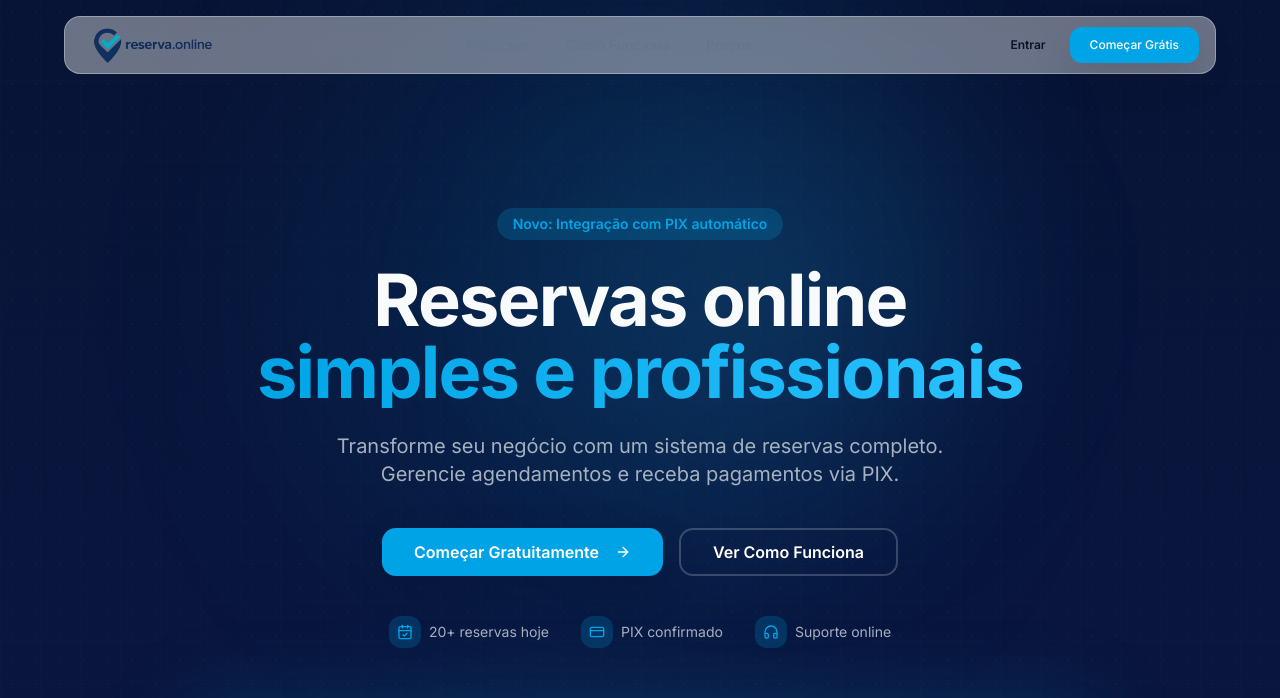
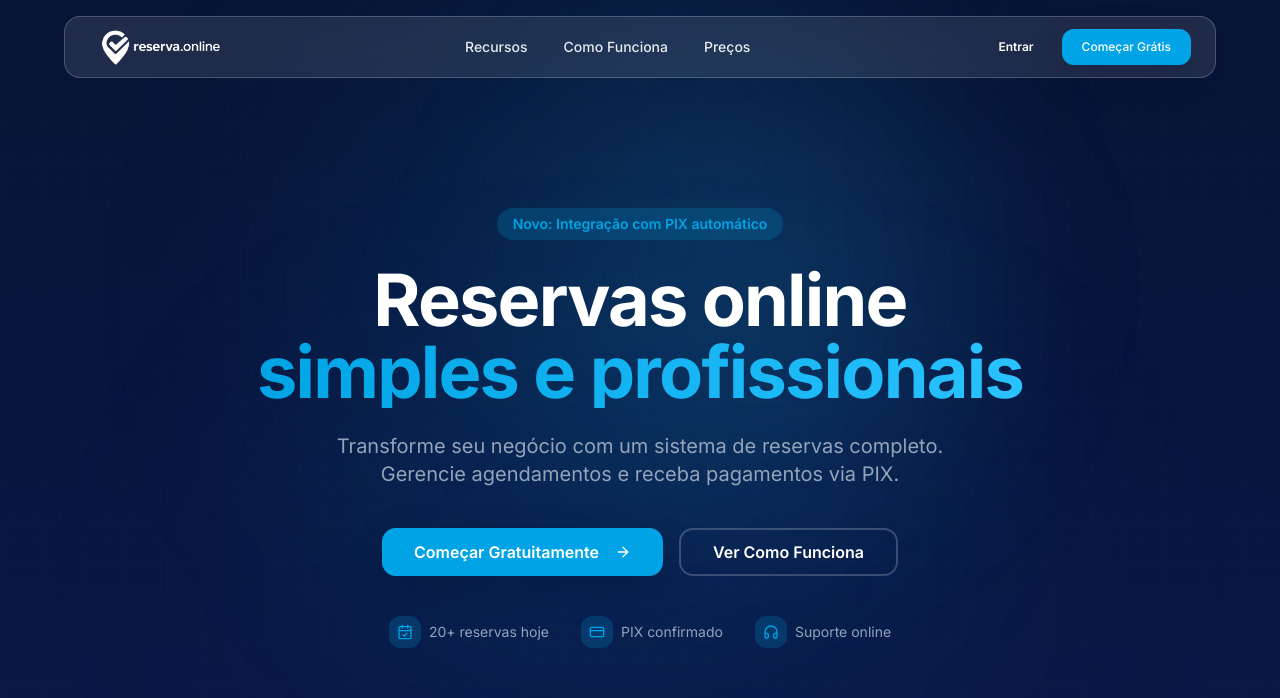
Before and after one commit to Joppe-Solutions/agenda-saas, a Next.js app in the folder frontend/: page / in a window 1280 px wide. Shown: the top 698 px of the page. Built offline with nearby package versions, Linux system fonts and the light colour scheme.

Commit message:
landing page update

```diff
--- a/frontend/components/landing/header.tsx
+++ b/frontend/components/landing/header.tsx
@@ -2,7 +2,7 @@
 
 import Link from "next/link";
 import { useState, useEffect } from "react";
-import { motion, AnimatePresence } from "framer-motion";
+import { motion } from "framer-motion";
 import { Button } from "@/components/ui/button";
 import { Sheet, SheetContent, SheetTrigger } from "@/components/ui/sheet";
 import { Menu, X } from "lucide-react";
@@ -32,14 +32,14 @@ export function Header() {
       className="fixed top-0 left-0 right-0 z-50 flex justify-center px-4 pt-4"
     >
       <nav
-        className={`flex items-center justify-between w-full max-w-6xl px-4 py-2.5 rounded-2xl transition-all duration-500 ${
+        className={`flex items-center justify-between w-full max-w-6xl px-6 py-3 rounded-2xl transition-all duration-500 ${
           scrolled
-            ? "bg-background/80 backdrop-blur-xl border border-border/80 shadow-lg shadow-black/10"
-            : "bg-background/40 backdrop-blur-md border border-border/40"
+            ? "bg-background/95 backdrop-blur-xl border border-border shadow-lg shadow-black/5"
+            : "bg-white/10 backdrop-blur-md border border-white/20"
         }`}
       >
         <Link href="/" className="flex items-center">
-          <Logo variant="full" size="sm" />
+          <Logo variant="full" size="sm" forceTheme={scrolled ? "light" : "dark"} />
         </Link>
 
         <nav className="hidden items-center gap-1 md:flex">
@@ -47,15 +47,28 @@ export function Header() {
             <Link
               key={link.href}
               href={link.href}
-              className="px-4 py-2 text-sm font-medium text-muted-foreground hover:text-foreground transition-colors duration-200 rounded-xl hover:bg-primary/5"
+              className={`px-4 py-2 text-sm font-medium transition-colors duration-200 rounded-xl ${
+                scrolled
+                  ? "text-muted-foreground hover:text-foreground hover:bg-muted"
+                  : "text-white/90 hover:text-white hover:bg-white/10"
+              }`}
             >
               {link.label}
             </Link>
           ))}
         </nav>
 
-        <div className="hidden items-center gap-2 md:flex">
-          <Button variant="ghost" size="sm" asChild className="rounded-xl px-4">
+        <div className="hidden items-center gap-3 md:flex">
+          <Button
+            variant="ghost"
+            size="sm"
+            asChild
+            className={`rounded-xl px-4 ${
+              scrolled
+                ? ""
+                : "text-white hover:text-white hover:bg-white/10"
+            }`}
+          >
             <Link href="/sign-in">Entrar</Link>
           </Button>
           <Button
@@ -70,7 +83,11 @@ export function Header() {
         <div className="flex items-center gap-2 md:hidden">
           <Sheet open={open} onOpenChange={setOpen}>
             <SheetTrigger asChild>
-              <Button variant="ghost" size="icon" className="rounded-lg">
+              <Button
+                variant="ghost"
+                size="icon"
+                className={`rounded-lg ${scrolled ? "" : "text-white hover:text-white hover:bg-white/10"}`}
+              >
                 <Menu className="h-5 w-5" />
                 <span className="sr-only">Menu</span>
               </Button>
--- a/frontend/components/landing/hero.tsx
+++ b/frontend/components/landing/hero.tsx
@@ -44,7 +44,7 @@ export function Hero() {
             initial={{ opacity: 0, y: 20 }}
             animate={isInView ? { opacity: 1, y: 0 } : {}}
             transition={{ duration: 0.6, delay: 0.1 }}
-            className="text-4xl font-bold tracking-tight sm:text-5xl md:text-6xl lg:text-7xl text-dark-fg"
+            className="text-4xl font-bold tracking-tight sm:text-5xl md:text-6xl lg:text-7xl text-white"
           >
             Reservas online
             <span className="block bg-gradient-to-r from-primary to-cyan-400 bg-clip-text text-transparent">
@@ -56,7 +56,7 @@ export function Hero() {
             initial={{ opacity: 0, y: 20 }}
             animate={isInView ? { opacity: 1, y: 0 } : {}}
             transition={{ duration: 0.6, delay: 0.2 }}
-            className="mx-auto mt-6 max-w-2xl text-lg text-dark-muted sm:text-xl"
+            className="mx-auto mt-6 max-w-2xl text-lg text-slate-400 sm:text-xl"
           >
             Transforme seu negócio com um sistema de reservas completo.
             Gerencie agendamentos e receba pagamentos via PIX.
@@ -86,7 +86,7 @@ export function Hero() {
             className="mt-10 flex flex-wrap items-center justify-center gap-6 sm:gap-8"
           >
             {socialProof.map((item, index) => (
-              <div key={index} className="flex items-center gap-2 text-sm text-dark-muted">
+              <div key={index} className="flex items-center gap-2 text-sm text-slate-400">
                 <div className="flex h-8 w-8 items-center justify-center rounded-lg bg-primary/20">
                   <item.icon className="h-4 w-4 text-primary" />
                 </div>
@@ -95,26 +95,6 @@ export function Hero() {
             ))}
           </motion.div>
         </div>
-
-        <motion.div
-          initial={{ opacity: 0, y: 40 }}
-          animate={isInView ? { opacity: 1, y: 0 } : {}}
-          transition={{ duration: 0.8, delay: 0.5 }}
-          className="relative mx-auto mt-16 max-w-4xl"
-        >
-          <div className="absolute -inset-2 bg-gradient-to-r from-primary/20 via-cyan-400/20 to-primary/20 rounded-3xl blur-2xl" />
-          <div className="relative overflow-hidden rounded-2xl border border-dark-border bg-dark-card shadow-xl">
-            <div className="aspect-video">
-              <iframe
-                className="h-full w-full"
-                src="https://www.youtube.com/embed/LXb3EKWsInQ?rel=0&modestbranding=1&autoplay=1&mute=1&loop=1&playlist=LXb3EKWsInQ"
-                title="Vídeo demonstrativo do reserva.online"
-                allow="accelerometer; autoplay; clipboard-write; encrypted-media; gyroscope; picture-in-picture; web-share"
-                allowFullScreen
-              />
-            </div>
-          </div>
-        </motion.div>
       </div>
     </section>
   );
--- a/frontend/components/landing/use-cases.tsx
+++ b/frontend/components/landing/use-cases.tsx
@@ -3,44 +3,62 @@
 import { motion, useInView } from "framer-motion";
 import { useRef } from "react";
 import Image from "next/image";
-import { CheckCircle2 } from "lucide-react";
+import { CheckCircle2, Ship, Dumbbell, Camera, Briefcase, Home, Car } from "lucide-react";
 
 const useCases = [
   {
     title: "Barcos e Pescaria",
     description: "Alugue barcos para pesca esportiva, passeios ou mergulho.",
     image: "/images/barcos_e_pescaria.jpg",
+    icon: Ship,
     color: "from-blue-500",
+    iconBg: "bg-blue-500/20",
+    iconColor: "text-blue-400",
   },
   {
     title: "Quadras e Esportes",
     description: "Reserve quadras de tênis, futebol, vôlei ou academias.",
     image: "/images/quadras_e_esportes.jpg",
+    icon: Dumbbell,
     color: "from-green-500",
+    iconBg: "bg-green-500/20",
+    iconColor: "text-green-400",
   },
   {
     title: "Estúdios e Espaços",
     description: "Alugue estúdios de fotografia, coworking ou salas.",
     image: "/images/estudios_e_espacos.jpg",
+    icon: Camera,
     color: "from-purple-500",
+    iconBg: "bg-purple-500/20",
+    iconColor: "text-purple-400",
   },
   {
     title: "Imóveis por Temporada",
     description: "Gerencie reservas de casas, chalés e apartamentos.",
     image: "/images/imoveis_por_temporada.jpg",
+    icon: Home,
     color: "from-orange-500",
+    iconBg: "bg-orange-500/20",
+    iconColor: "text-orange-400",
   },
   {
     title: "Veículos e Transporte",
     description: "Alugue carros, motos, bikes ou ofereça transfers.",
     image: "/images/veiculos_e_transporte.jpg",
+    icon: Car,
     color: "from-red-500",
+    iconBg: "bg-red-500/20",
+    iconColor: "text-red-400",
   },
   {
     title: "Serviços e Consultorias",
     description: "Agende consultas, sessões de terapia ou mentorias.",
     image: "/images/servicos_e_consultorias.jpg",
+    icon: Briefcase,
     color: "from-indigo-500",
+    iconBg: "bg-indigo-500/20",
+    iconColor: "text-indigo-400",
   },
 ];
 
@@ -55,15 +73,7 @@ export function UseCases() {
   const isInView = useInView(ref, { once: true, margin: "-100px" });
 
   return (
-    <section className="relative overflow-hidden py-20 sm:py-28 bg-background">
-      <div className="container mx-auto max-w-6xl px-4">
-        <motion.div
-          ref={ref}
-          initial={{ opacity: 0, y: 20 }}
-          animate={isInView ? { opacity: 1, y: 0 } : {}}
-          transition={{ duration: 0.6 }}
-          className="relative rounded-3xl overflow-hidden"
-        >
+    <section className="relative overflow-hidden py-20 sm:py-28 bg-dark-section">
       <div className="absolute inset-0 gradient-dark-section" />
       <div className="absolute inset-0 premium-grid opacity-15" />
       <div className="absolute inset-0 led-dots opacity-20" />
@@ -71,15 +81,21 @@ export function UseCases() {
       <div className="absolute top-0 left-1/4 w-[500px] h-[500px] bg-primary/10 rounded-full blur-[100px] pointer-events-none" />
       <div className="absolute bottom-0 right-1/4 w-[400px] h-[400px] bg-cyan-400/10 rounded-full blur-[80px] pointer-events-none" />
 
-          <div className="relative p-8 sm:p-12">
-            <div className="mx-auto max-w-2xl text-center mb-12">
+      <div className="container relative mx-auto max-w-6xl px-4">
+        <motion.div
+          ref={ref}
+          initial={{ opacity: 0, y: 20 }}
+          animate={isInView ? { opacity: 1, y: 0 } : {}}
+          transition={{ duration: 0.6 }}
+          className="mx-auto max-w-2xl text-center mb-12"
+        >
           <h2 className="text-3xl font-bold tracking-tight sm:text-4xl lg:text-5xl text-white">
             Para todo tipo de negócio
           </h2>
           <p className="mt-4 text-slate-400 text-lg">
             De barcos de pesca a estúdios de yoga. O reserva.online se adapta ao seu negócio.
           </p>
-            </div>
+        </motion.div>
 
         <div className="grid gap-6 sm:grid-cols-2 lg:grid-cols-3 mb-12">
           {useCases.map((useCase, index) => (
@@ -90,7 +106,7 @@ export function UseCases() {
               transition={{ duration: 0.5, delay: index * 0.08 }}
               className="group relative overflow-hidden rounded-2xl bg-slate-800/50 border border-slate-700/50 hover:border-primary/30 transition-all duration-300 hover:shadow-xl hover:shadow-primary/5"
             >
-                  <div className="relative h-48 overflow-hidden">
+              <div className="relative h-44 overflow-hidden">
                 <Image
                   src={useCase.image}
                   alt={useCase.title}
@@ -99,6 +115,10 @@ export function UseCases() {
                 />
                 <div className="absolute inset-0 bg-gradient-to-t from-slate-900 via-slate-900/60 to-transparent" />
                 <div className={`absolute bottom-0 left-0 right-0 h-1 bg-gradient-to-r ${useCase.color} to-transparent`} />
+
+                <div className={`absolute top-3 right-3 flex h-10 w-10 items-center justify-center rounded-xl ${useCase.iconBg} backdrop-blur-sm`}>
+                  <useCase.icon className={`h-5 w-5 ${useCase.iconColor}`} />
+                </div>
               </div>
               <div className="p-5">
                 <h3 className="text-lg font-semibold text-white mb-1">{useCase.title}</h3>
@@ -120,8 +140,6 @@ export function UseCases() {
           ))}
         </div>
       </div>
-        </motion.div>
-      </div>
     </section>
   );
 }
```
Lines whose indentation alone changed are shown as unchanged.
